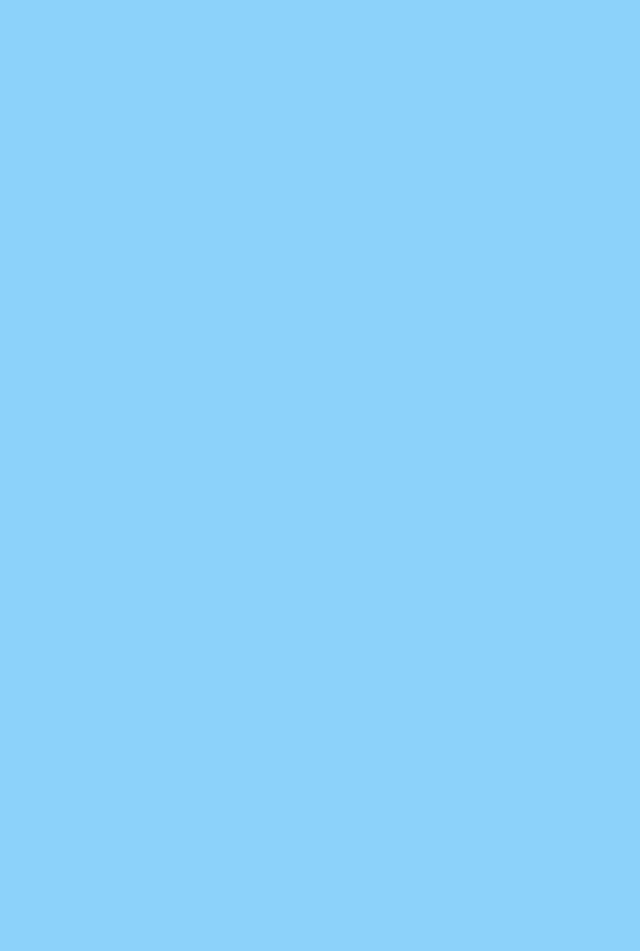
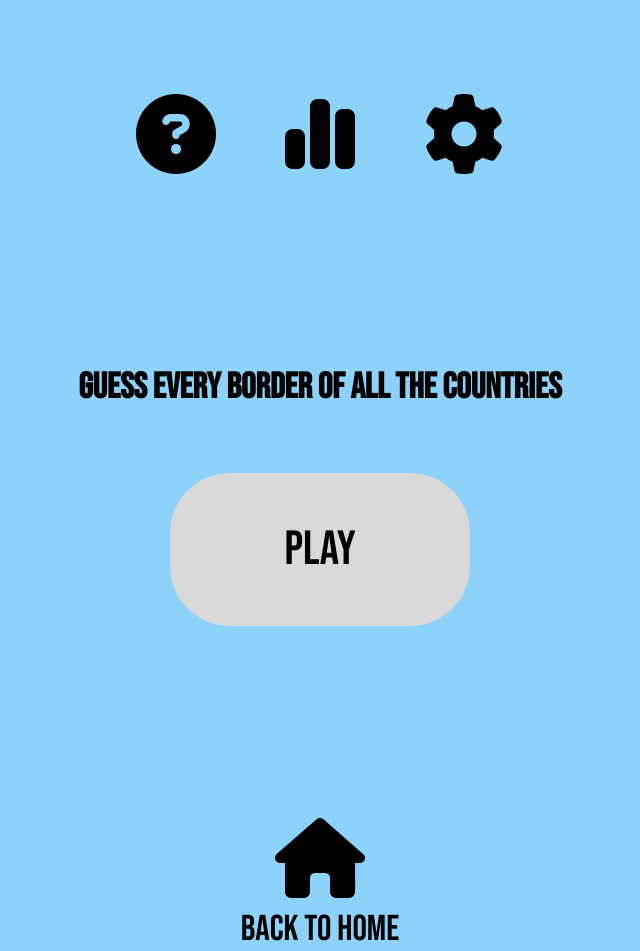
Before and after one commit to fabbrob/Project-4, a React (Create React App) app in the folder client/: page /borders in a window 1280 px wide. Shown: the part 34-985 px from the top of the page, without its empty margins (320-960 px from the left). Before the commit the page ends 800 px from the top, so only its background shows below. Built offline with nearby package versions, Linux system fonts and the light colour scheme.

Commit message:
created playPage

```diff
--- a/client/src/App.css
+++ b/client/src/App.css
@@ -3,7 +3,7 @@
   --primary-color: #8cd2fa;
   --secondary-color: #d9d9d9;
   --hover-color: #000000;
-  --hover-font: #d9d9d9;
+  --hover-font: #8e8e8e;
 }
 
 body {
@@ -66,3 +66,76 @@ body {
 .icon {
   font-size: 1.5em;
 }
+
+.playPage {
+  display: flex;
+  flex-direction: column;
+  justify-content: center;
+  align-items: center;
+
+  margin-top: 10%;
+  font-family: var(--primary-font);
+}
+
+.gameNav {
+  display: flex;
+  justify-content: center;
+  gap: 30%;
+}
+
+.gameNav > * {
+  font-size: 5em;
+}
+
+.playPage i:hover {
+  cursor: pointer;
+  color: var(--hover-font)
+}
+
+.playPage h2 {
+  margin: 15% 0 5% 0;
+  font-size: 36px;
+}
+
+.playButton {
+  display: flex;
+  justify-content: center;
+  align-items: center;
+
+  background-color: var(--secondary-color);
+  border-radius: 60px;
+
+  font-size: 48px;
+  width: 20%;
+  min-width: 300px;
+}
+
+.playButton:hover {
+  background-color: var(--hover-color);
+  color: var(--hover-font);
+  cursor: pointer;
+}
+
+.backToHome {
+  display: flex;
+  flex-direction: column;
+  justify-content: center;
+  align-items: center;
+
+  margin-top: 15%;
+}
+
+.backToHome:hover {
+  cursor: pointer;
+  color: var(--hover-font)
+}
+
+.backToHome i {
+  font-size: 5em;
+}
+
+.backToHome p {
+  font-size: 36px;
+  margin: 0;
+  margin-top: 10px;
+}
--- a/client/src/App.js
+++ b/client/src/App.js
@@ -1,17 +1,18 @@
 import React from "react";
-import { BrowserRouter, Routes, Route, Link } from "react-router-dom";
+import { BrowserRouter, Routes, Route} from "react-router-dom";
 import "./App.css";
 import HomePage from "./HomePage";
+import PlayPage from "./PlayPage";
 
 function App() {
   return (
     <BrowserRouter>
       <Routes>
         <Route path="/" element={<HomePage/>}></Route>
-        <Route path="/countries" element={<p>Countries</p>}></Route>
-        <Route path="/flags" element={<p>Flags</p>}></Route>
-        <Route path="/capitals" element={<p>Capitals</p>}></Route>
-        <Route path="/borders" element={<p>Borders</p>}></Route>
+        <Route path="/countries" element={<PlayPage/>}></Route>
+        <Route path="/flags" element={<PlayPage/>}></Route>
+        <Route path="/capitals" element={<PlayPage/>}></Route>
+        <Route path="/borders" element={<PlayPage/>}></Route>
       </Routes>
     </BrowserRouter>
   );
--- a/client/src/HomePage.js
+++ b/client/src/HomePage.js
@@ -1,4 +1,17 @@
 import React from "react";
+
+const toCountries = () => {
+    window.location = '/countries';
+}
+const toFlags = () => {
+    window.location = '/flags';
+}
+const toCapitals = () => {
+    window.location = '/capitals';
+}
+const toBorders = () => {
+    window.location = '/borders';
+}
 
 const HomePage = (props) => {
     return (
@@ -10,7 +23,7 @@ const HomePage = (props) => {
         ></img>
         <h1>Geographle</h1>
         <h2>Test your geography knowledge!</h2>
-        <div className="gameTab">
+        <div className="gameTab" onClick={toCountries}>
           <div>
             <i className="fa-solid fa-earth-americas icon"></i>
           </div>
@@ -18,7 +31,7 @@ const HomePage = (props) => {
             <p>Countries</p>
           </div>
         </div>
-        <div className="gameTab">
+        <div className="gameTab" onClick={toFlags}>
           <div>
             <i className="fa-solid fa-flag icon"></i>
           </div>
@@ -26,7 +39,7 @@ const HomePage = (props) => {
             <p>Flags</p>
           </div>
         </div>
-        <div className="gameTab">
+        <div className="gameTab" onClick={toCapitals}>
           <div>
             <i className="fa-solid fa-building-columns icon"></i>
           </div>
@@ -34,7 +47,7 @@ const HomePage = (props) => {
             <p>Capitals</p>
           </div>
         </div>
-        <div className="gameTab">
+        <div className="gameTab" onClick={toBorders}>
           <div>
             <i className="fa-solid fa-road-barrier icon icon"></i>
           </div>
--- /dev/null
+++ b/client/src/PlayPage.js
@@ -0,0 +1,39 @@
+import React from "react";
+
+const PlayPage = (props) => {
+
+    const toHome = () => {
+        window.location = '/';
+    }
+
+    let title;
+    if(window.location.pathname === '/countries'){
+        title = 'Guess all the countries by their shape';
+    } else if (window.location.pathname === '/flags'){
+        title = 'Guess all the countries by their flags';
+    } else if(window.location.pathname === '/capitals'){
+        title = 'Guess the capitals of all the countries';
+    } else {
+        title = 'Guess every border of all the countries';
+    }
+
+  return (
+    <div className="playPage">
+      <div className="gameNav">
+        <i className="fa-solid fa-circle-question"></i>
+        <i className="fa-solid fa-chart-simple"></i>
+        <i className="fa-solid fa-gear"></i>
+      </div>
+      <h2>{title}</h2>
+      <div className="playButton">
+        <p>Play</p>
+      </div>
+      <div className="backToHome" onClick={toHome}>
+        <i className="fa-solid fa-house"></i>
+        <p>Back To Home</p>
+      </div>
+    </div>
+  );
+};
+
+export default PlayPage;
```
